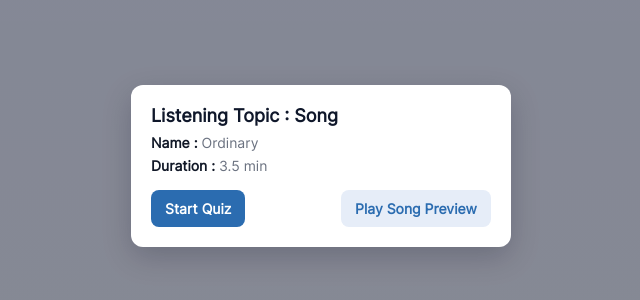
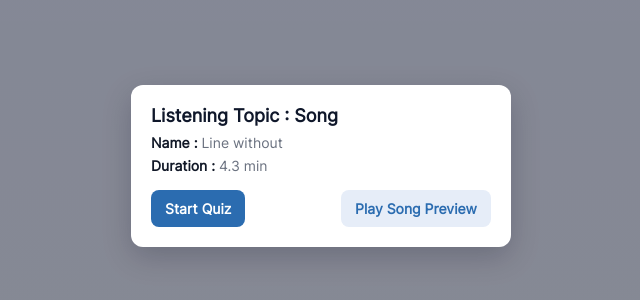
Before and after one commit to masrurxyz/Listening, a plain HTML site: page index.html in a window 1280 px wide. Shown: the part 234-534 px from the top of the page, 319-959 px from the left. Drawn offline with Linux system fonts and the light colour scheme.

Commit message:
Add files via upload

```diff
--- a/index.html
+++ b/index.html
@@ -109,8 +109,8 @@
     <div class="modal" aria-labelledby="modalTitle">
       <h2 id="modalTitle">Listening Topic : Song</h2>
       <div class="meta">
-        <div><strong>Name :</strong> <span id="songName">Ordinary</span></div>
-        <div style="margin-top:6px"><strong>Duration :</strong> <span id="songDuration">5 min</span></div>
+        <div><strong>Name :</strong> <span id="songName">Line Without</span></div>
+        <div style="margin-top:6px"><strong>Duration :</strong> <span id="songDuration">4 min</span></div>
       </div>
       <div style="display:flex;justify-content:space-between;align-items:center;gap:10px">
         <button id="startBtn" class="btn">Start Quiz</button>
@@ -123,8 +123,8 @@
   <div id="quizContainer" class="quiz-wrap" style="display:none">
     <div class="topbar">
       <div>
-        <div class="song-info"><strong>Listening Topic:</strong> Song — <span id="qcSongName">Imagine</span></div>
-        <div class="small" style="margin-top:6px"><strong>Duration:</strong> 5 min</div>
+        <div class="song-info"><strong>Listening Topic:</strong> Song — <span id="qcSongName">Line Without**</span></div>
+        <div class="small" style="margin-top:6px"><strong>Duration:</strong> 4.10</div>
       </div>
       <div style="text-align:right">
         <div class="small">Time remaining</div>
@@ -149,17 +149,17 @@
   <script>
     // Configuration: customize songName, duration and questions here
     const CONFIG = {
-      songName: "Ordinary",
-      durationMinutes: 3.50,
+      songName: "Line without",
+      durationMinutes: 4.30,
       // Simple sample questions: change texts and expectedAnswers (case-insensitive)
       questions: [
-        { prompt: "We'll make the mundane our_______", expectedAnswer: "masterpiece" },
-        { prompt: "You're takin' me out of the_______?", expectedAnswer: "ordinary" },
-        { prompt: "On the edge of your knife, stayin'_______on your vine", expectedAnswer: "drunk" },
-        { prompt: "You got me kissin' the_______of your sanctuary", expectedAnswer: "ground" },
-        { prompt: "Shatter me with your touch, oh_______return me to dust", expectedAnswer: "lord" },
-        { prompt: "Somethin' so heavenly,_______than ecstasy", expectedAnswer: "higher" },
-        { prompt: "I want you layin' me down 'til we're_______and buried", expectedAnswer: "dead" }
+        { prompt: "when we're _______", expectedAnswer: "alone" },
+        { prompt: "If I went and hurt my body,_______would you love me the same?", expectedAnswer: "baby" },
+        { prompt: "I can feel all my bones'_______back, and I'm craving motion", expectedAnswer: "coming" },
+        { prompt: "You're a pond, and I'm an_______oh",expectedAnswer: "ocean" },
+        { prompt: "I broke all my_______that day I found you", expectedAnswer: "bones" },
+        { prompt: "Was it something I said to make you feel like you're a,_______", expectedAnswer: "burden" },
+        { prompt: "Cause there is something and there is_______", expectedAnswer: "nothing" }
       ]
     };
 
```
